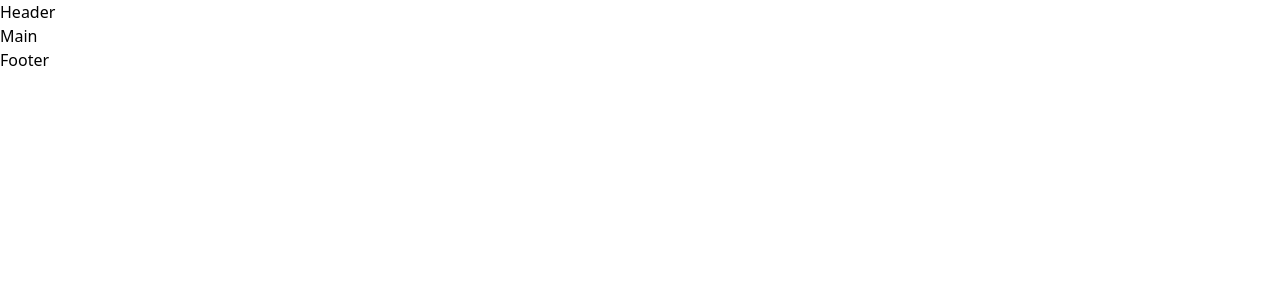
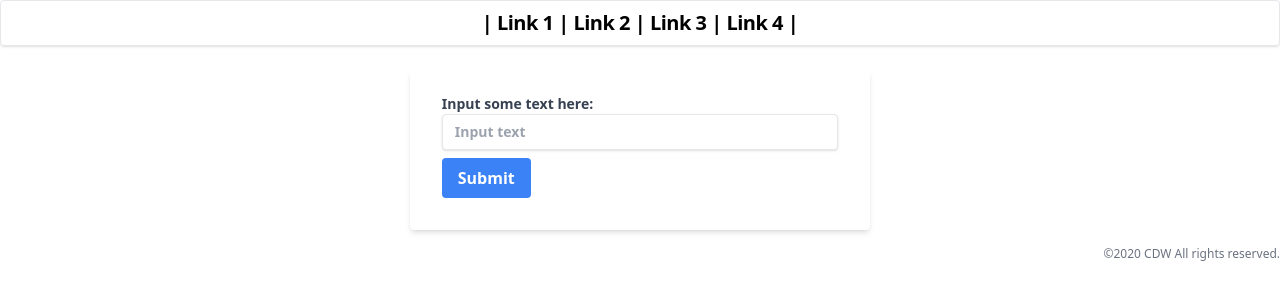
Before and after one commit to casecam/unit-testing-react-components, a React (Create React App) app: page / in a window 1280 px wide. Shown: the top 300 px of the page. Built offline with nearby package versions, Linux system fonts and the light colour scheme.

Commit message:
CSS setup

```diff
--- a/src/App.tsx
+++ b/src/App.tsx
@@ -15,5 +15,4 @@ export default App;
 const app = `
   flex
   flex-col
-  justify-center
 `
--- a/src/components/Form.tsx
+++ b/src/components/Form.tsx
@@ -2,8 +2,37 @@ import React from 'react'
 
 export default function Form () {
   return (
-    <div>
-      <input type="text" />
-    </div>
+    <form className="bg-white shadow-md rounded px-8 pt-6 pb-8 mb-4">
+      <label className="block text-gray-700 text-sm font-bold mb-2">Input some text here:
+        <input className={input} id="text" type="text" placeholder="Input text"/>
+      </label>
+      <button className={button} type="submit">Submit</button>
+    </form>
   )
 }
+
+const button = `
+  bg-blue-500
+  hover:bg-blue-700
+  text-white
+  font-bold
+  py-2
+  px-4
+  rounded
+  focus:outline-none
+  focus:shadow-outline
+`
+
+const input = `
+  shadow
+  appearance-none
+  border
+  rounded
+  w-full
+  py-2
+  px-3
+  text-gray-700
+  leading-tight
+  focus:outline-none
+  focus:shadow-outline
+`
--- a/src/views/Footer/Footer.tsx
+++ b/src/views/Footer/Footer.tsx
@@ -2,6 +2,15 @@ import React from 'react'
 
 export default function Footer() {
   return (
-    <div>Footer</div>
+    <div className={footer}>
+      &copy;2020 CDW All rights reserved.
+    </div>
   )
 }
+
+const footer = `
+  flex
+  justify-end
+  text-gray-500
+  text-xs
+`
--- a/src/views/Header/Header.tsx
+++ b/src/views/Header/Header.tsx
@@ -2,6 +2,25 @@ import React from 'react'
 
 export default function Header() {
   return (
-    <div>Header</div>
+    <div className={header}>
+     | Link 1 | Link 2 | Link 3 | Link 4 |
+    </div>
   )
 }
+
+const header = `
+  flex
+  flex-shrink-0
+  shadow
+  w-full
+  justify-center
+  font-semibold
+  text-xl
+  tracking-tight
+  py-2
+  px-4
+  p-6
+  mb-6
+  border
+  rounded
+`
--- a/src/views/Main/Main.tsx
+++ b/src/views/Main/Main.tsx
@@ -1,7 +1,14 @@
-import React from 'react'
+import Form from "../../components/Form";
 
 export default function Main() {
   return (
-    <div>Main</div>
+    <div className={main}>
+      <Form />
+    </div>
   )
 }
+
+const main = `
+  flex
+  justify-center
+`
```
Also changed, not shown: src/components/Button.tsx (deleted, +0 -12 lines).
